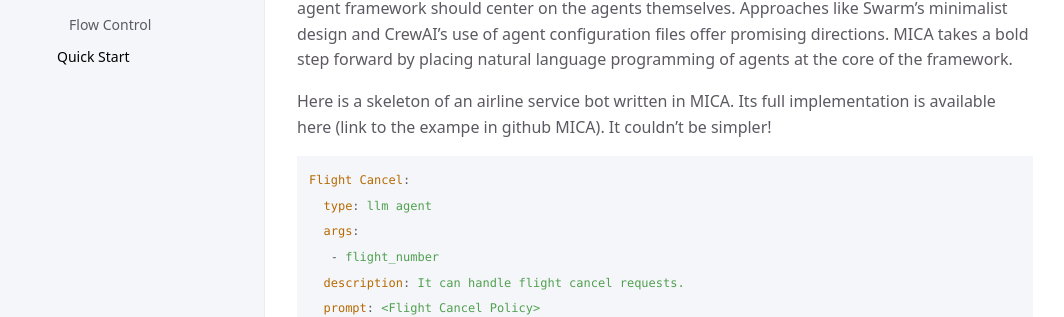
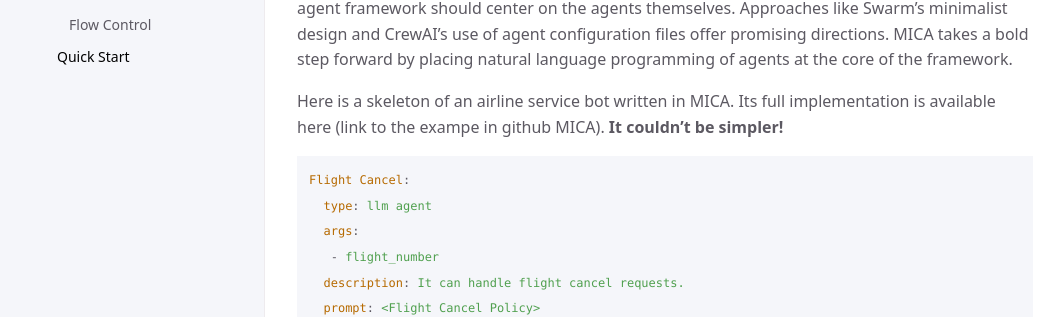
Before and after one commit to Mica-labs/Mica-labs.github.io, a Jekyll site: the page built from index.md, in a window 1280 px wide and 900 px high. Shown: the part 291-608 px from the top of the window, without its empty margins (107-1171 px from the left). Built offline with Jekyll 4.4.1, drawn with Linux system fonts in a browser that asks for light colours; cached includes are drawn as plain includes.

````diff
--- a/index.md
+++ b/index.md
@@ -9,7 +9,7 @@ permalink: /
 MICA (Multiple Intelligent Conversational Agents) is an agent native framework, designed to simplify the development of customer service bots. There are numerous agent frameworks available—such as [AutoGen](https://github.com/microsoft/autogen), [CrewAI](https://github.com/crewAIInc/crewAI), [LangChain](https://github.com/langchain-ai/langchain), [Amazon MAO](https://github.com/awslabs/multi-agent-orchestrator), and [Swarm](https://github.com/openai/swarm) —these frameworks offer high flexibility for constructing agents in general settings. However, they tend to be overly complex for professionals in the customer service domain who has limited programming experience.
 While emphasizing the orchestration of multiple agents, their designs are frequently buried in intricate Python code, lacking a clear, agent centric picture. We argue that the core of an agent framework should center on the agents themselves. Approaches like Swarm’s minimalist design and CrewAI’s use of agent configuration files offer promising directions.  MICA takes a bold step forward by placing natural language programming of agents at the core of the framework.
 
-Here is a skeleton of an airline service bot written in MICA. Its full implementation is available here (link to the exampe in github MICA). It couldn't be simpler!
+Here is a skeleton of an airline service bot written in MICA. Its full implementation is available here (link to the exampe in github MICA). **It couldn't be simpler!**
 
 ```yaml
 Flight Cancel:
````
